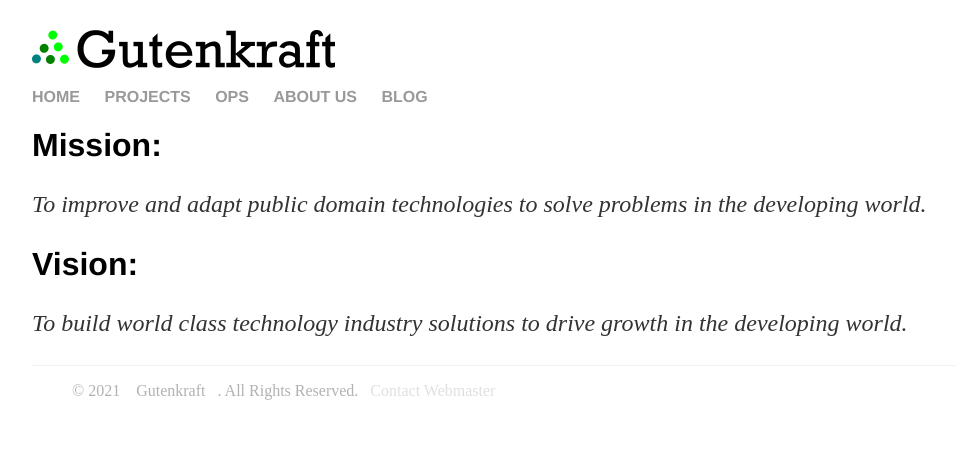
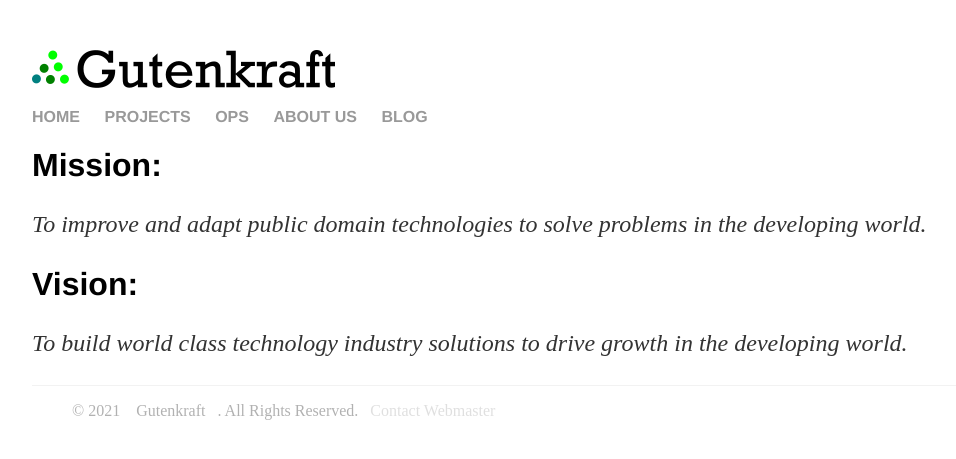
Before and after one commit to oferonmi/datafilik.github.io, a Jekyll site: the page built from index.html, in a window 1280 px wide. Shown: the top 459 px of the page, without its empty margins (96-1052 px from the left). Built offline with Jekyll 4.4.1, drawn with Linux system fonts in a browser that asks for light colours.

Commit message:
css edits

```diff
--- a/css/main.css
+++ b/css/main.css
@@ -1,5 +1,5 @@
 body {
-    margin: 30px auto; /*60px*/
+    margin: 50px auto; /*60px*/
     width: 80%;
 }
 
```
